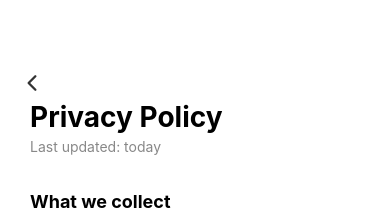
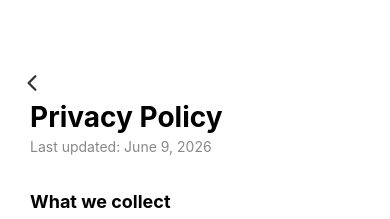
Before and after one commit to amysmunson/reciguard, a React Native app: screen /PrivacyPolicy in a window 390 px wide. Shown: the top 219 px of the page. Built offline with nearby package versions, Linux system fonts and the light colour scheme; no server answers.

Commit message:
Show actual date in privacy policy

```diff
--- a/screens/PrivacyPolicy.js
+++ b/screens/PrivacyPolicy.js
@@ -12,7 +12,7 @@ const PrivacyPolicy = ({ navigation }) => (
 
     <ScrollView contentContainerStyle={styles.screen_policyPad}>
       <Text style={styles.header_policyMain}>Privacy Policy</Text>
-      <Text style={styles.policy_updated}>Last updated: today</Text>
+      <Text style={styles.policy_updated}>Last updated: June 9, 2026</Text>
 
       <Text style={styles.header_policySection}>What we collect</Text>
       <Text style={styles.policy_body}>
```
